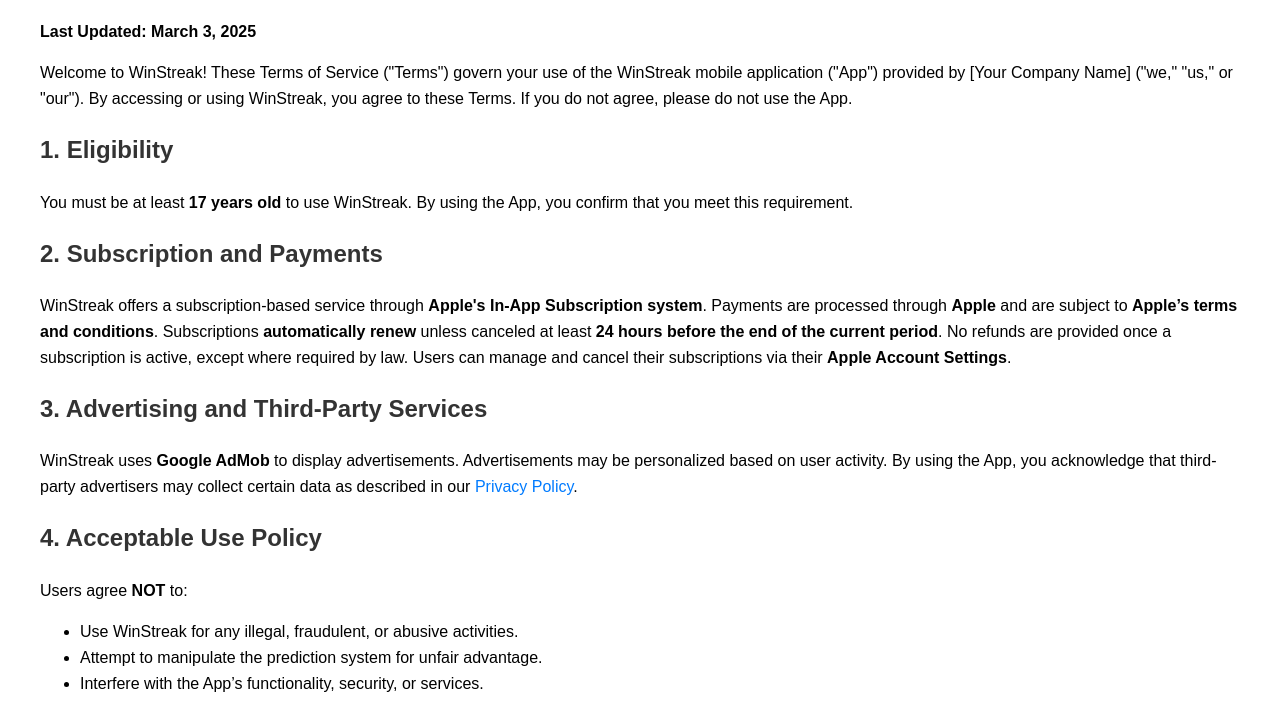
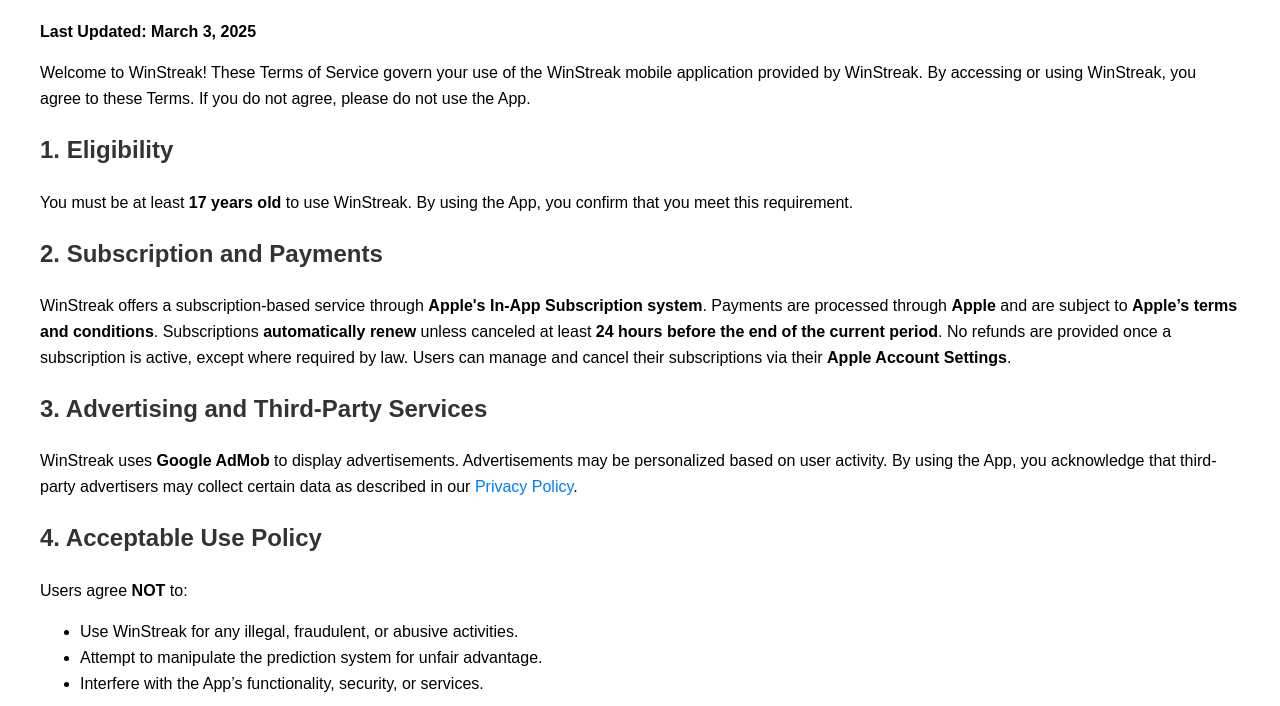
Before and after one commit to ibrahim-yavuz/winstreak-terms-of-service-en, a plain HTML site: page index.html in a window 1280 px wide. Shown: the part 94-800 px from the top of the page. Drawn offline with Linux system fonts and the light colour scheme.

Commit message:
create index.html

```diff
--- a/index.html
+++ b/index.html
@@ -14,7 +14,7 @@
     <h1>Terms of Service</h1>
     <p><strong>Last Updated: March 3, 2025</strong></p>
 
-    <p>Welcome to WinStreak! These Terms of Service ("Terms") govern your use of the WinStreak mobile application ("App") provided by [Your Company Name] ("we," "us," or "our"). By accessing or using WinStreak, you agree to these Terms. If you do not agree, please do not use the App.</p>
+    <p>Welcome to WinStreak! These Terms of Service govern your use of the WinStreak mobile application provided by WinStreak. By accessing or using WinStreak, you agree to these Terms. If you do not agree, please do not use the App.</p>
 
     <h2>1. Eligibility</h2>
     <p>You must be at least <strong>17 years old</strong> to use WinStreak. By using the App, you confirm that you meet this requirement.</p>
```
